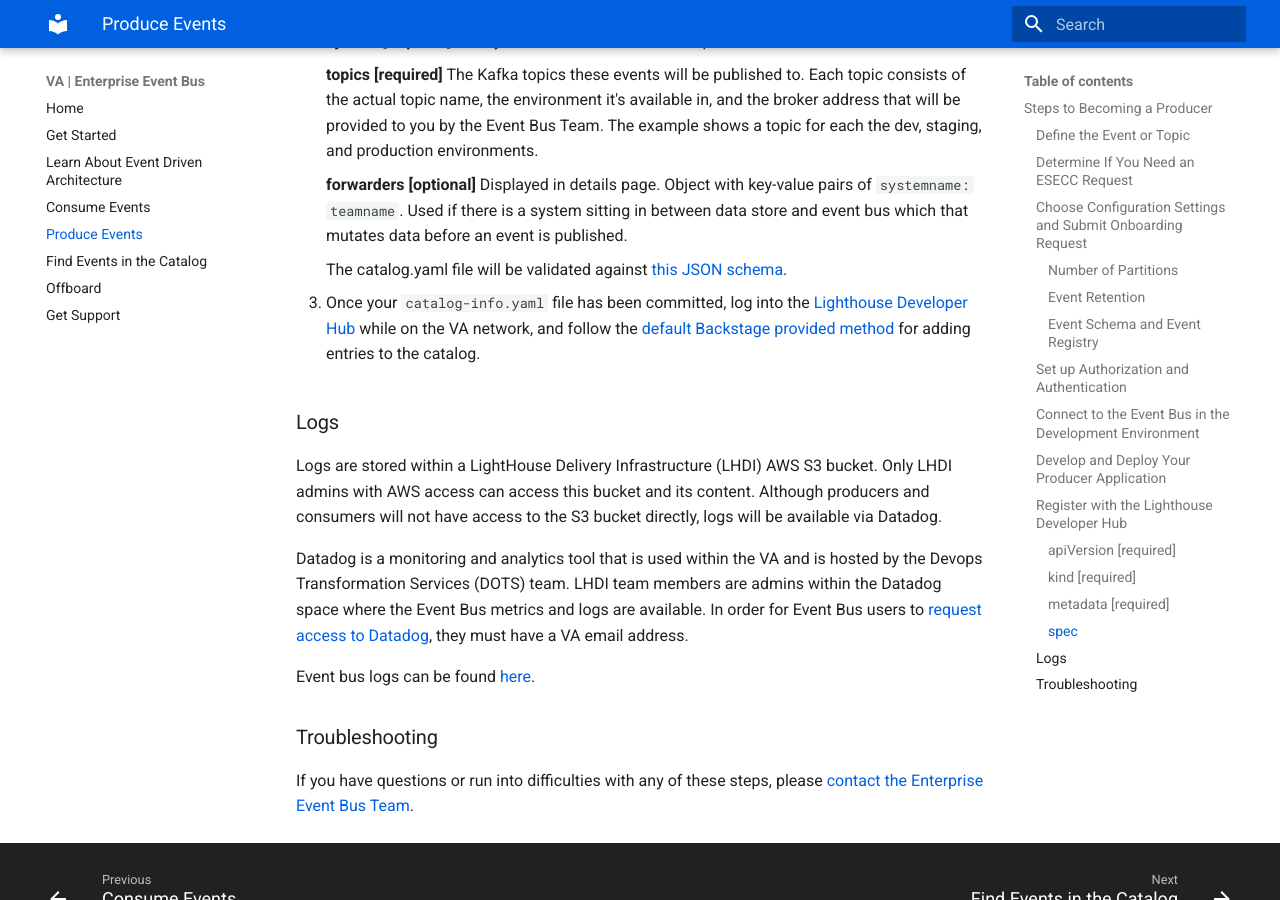
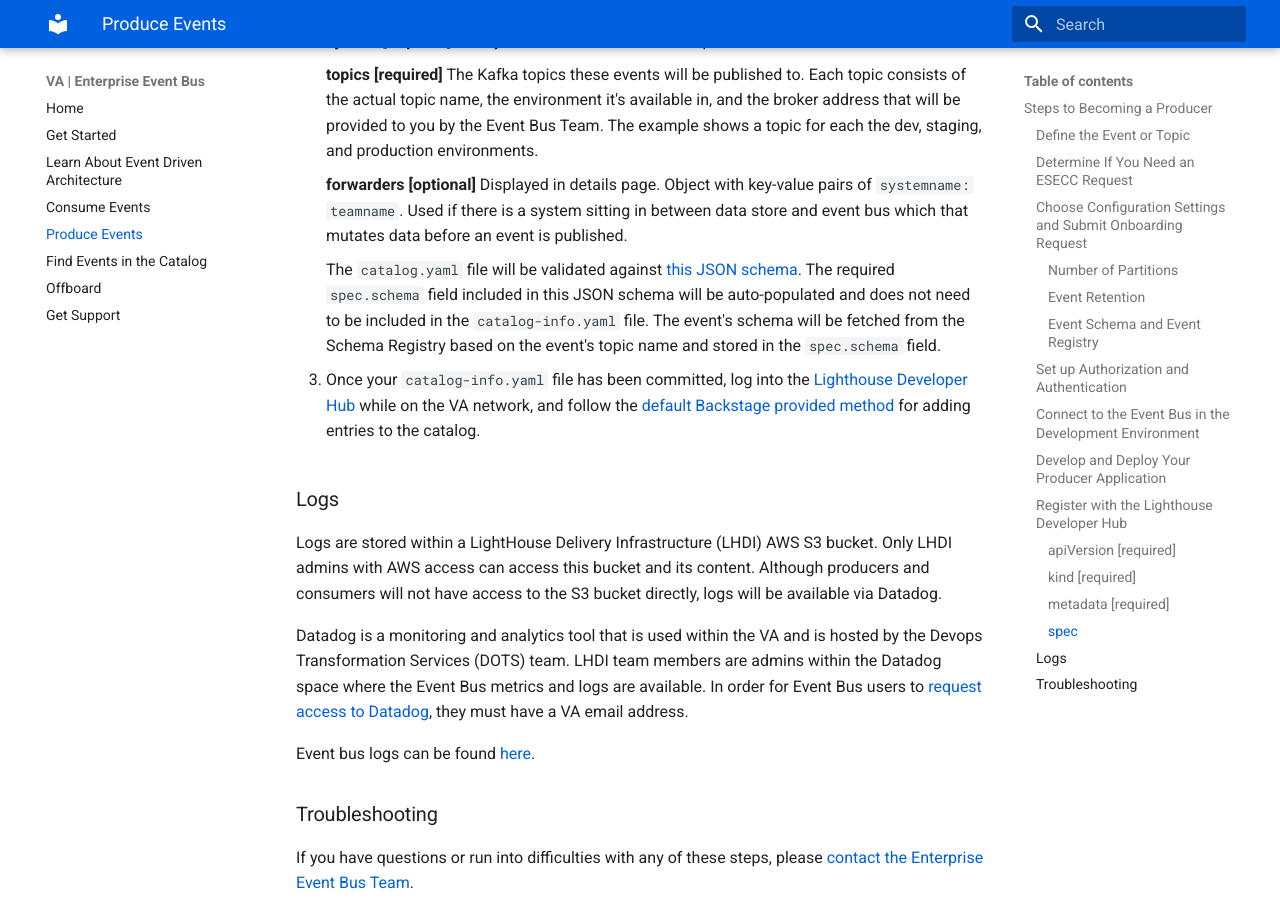
Before and after one commit to department-of-veterans-affairs/ves-event-bus-developer-portal, an MkDocs documentation site: the page built from docs/produce-events.md, in a window 1280 px wide and 900 px high, scrolled down 7023 px. Built offline with MkDocs 1.6.1 and Material for MkDocs 9.7.7, drawn with Linux system fonts in a browser that asks for light colours.

Commit message:
Add information about spec.schema field

```diff
--- a/docs/produce-events.md
+++ b/docs/produce-events.md
@@ -234,7 +234,7 @@
     **forwarders [optional]**
     Displayed in details page. Object with key-value pairs of `systemname: teamname`. Used if there is a system sitting in between data store and event bus which that mutates data before an event is published.
 
-    The catalog.yaml file will be validated against [this JSON schema](https://github.com/department-of-veterans-affairs/ves-event-bus-backstage-plugins/blob/main/plugins/event-kind-backend/src/schema/Event.schema.json).
+    The `catalog.yaml` file will be validated against [this JSON schema](https://github.com/department-of-veterans-affairs/ves-event-bus-backstage-plugins/blob/main/plugins/event-kind-backend/src/schema/Event.schema.json). The required `spec.schema` field included in this JSON schema will be auto-populated and does not need to be included in the `catalog-info.yaml` file. The event's schema will be fetched from the Schema Registry based on the event's topic name and stored in the `spec.schema` field.
 
 3. Once your `catalog-info.yaml` file has been committed, log into the [Lighthouse Developer Hub](https://hub.lighthouse.va.gov/) while on the VA network, and follow the [default Backstage provided method](https://backstage.io/docs/features/software-catalog/#adding-components-to-the-catalog) for adding entries to the catalog.
 
```
